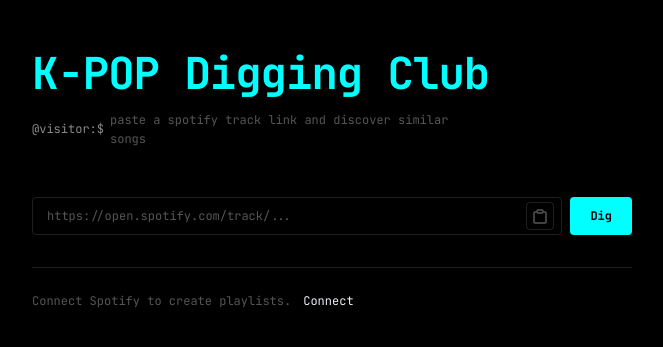
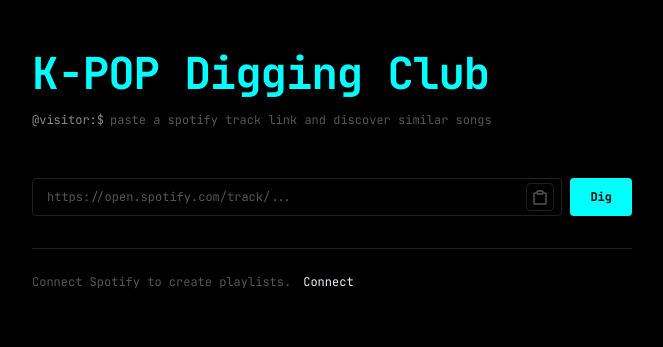
Before and after one commit to behaviodd/behaviodd.github.io, a Jekyll site: the page built from digging.html, in a window 1280 px wide. Shown: the top 347 px of the page, without its empty margins (308-971 px from the left). Built offline with Jekyll 4.4.1, drawn with Linux system fonts in a browser that asks for light colours; some web fonts are replaced; a script that is not in the unit is left out.

Commit message:
style: remove max-width from hero paragraph in digging layout

```diff
--- a/_layouts/digging.html
+++ b/_layouts/digging.html
@@ -104,7 +104,6 @@
     .hero p {
       font-size: 12px;
       color: var(--fg-50);
-      max-width: 420px;
     }
 
     .prompt-line {
```
